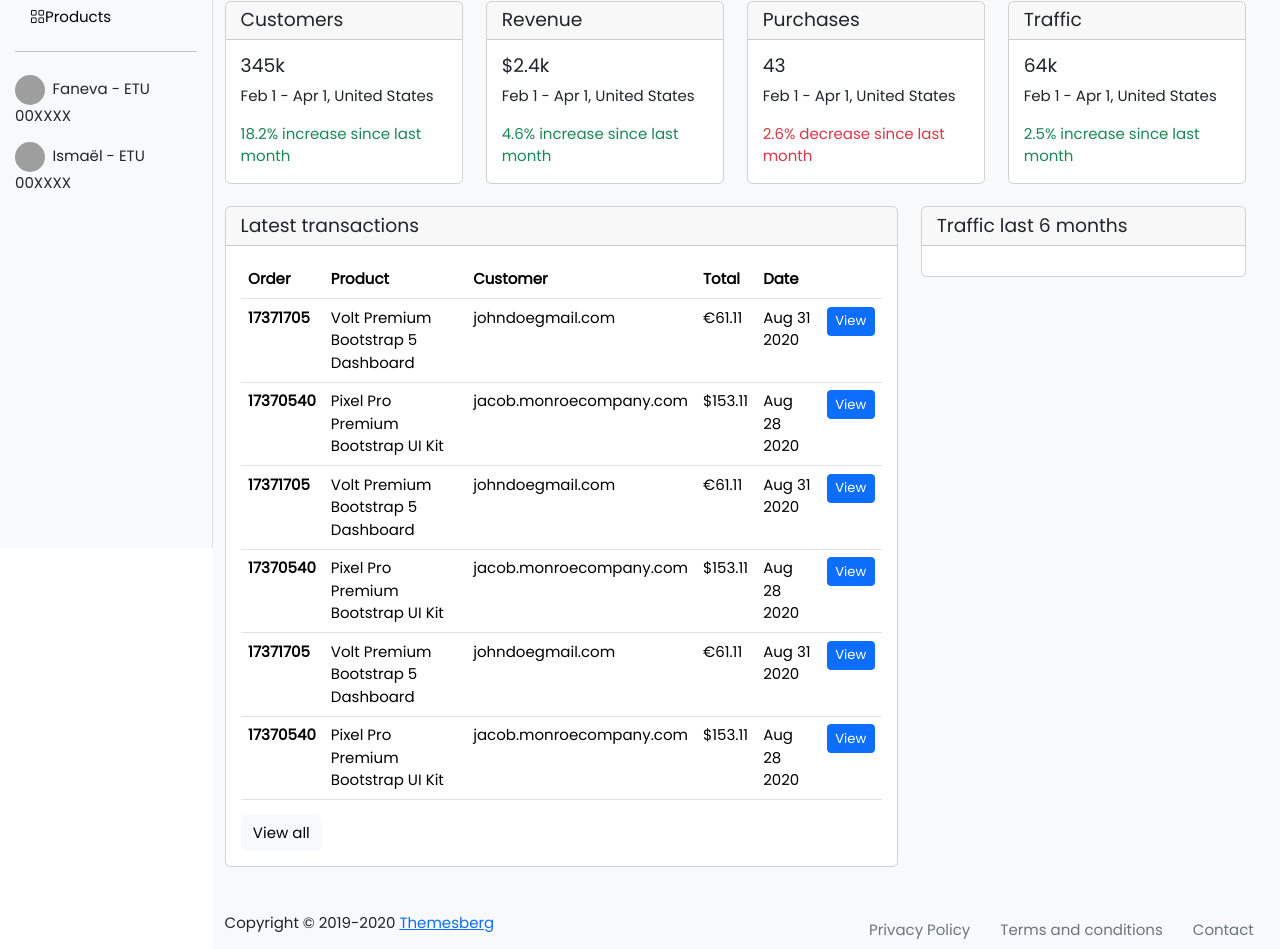
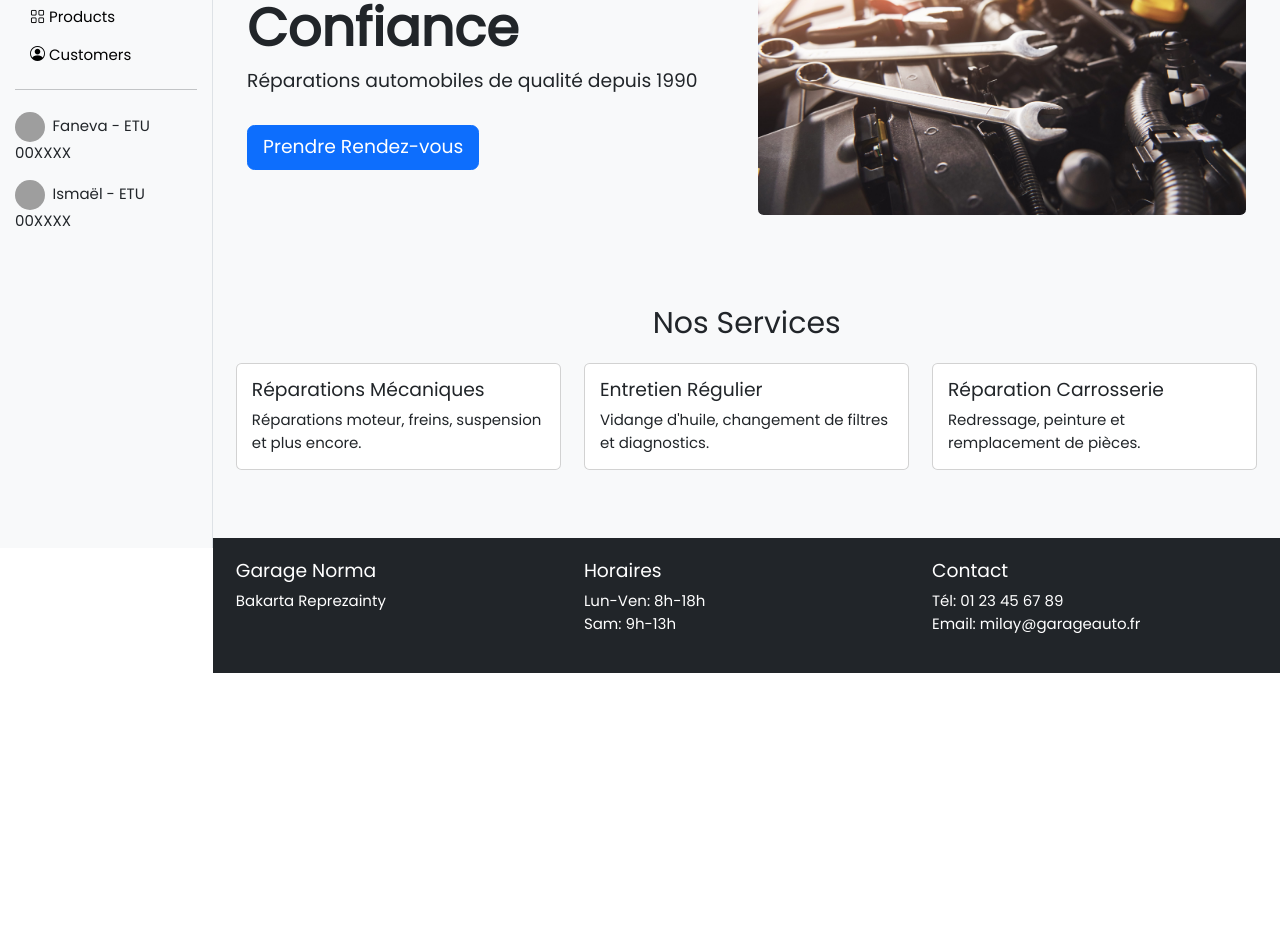
Before and after one commit to fanevaRomi261/frontend_garage_M1, an Angular app: page /accueil in a window 1280 px wide. Shown: the part 240-1189 px from the top of the page. After the commit the page ends 913 px from the top, so only its background shows below. Built offline with nearby package versions, Linux system fonts and the light colour scheme; grey boxes are pictures that could not be loaded.

Commit message:
correction front

```diff
--- a/src/app/layout/layout-main/layout-main.component.html
+++ b/src/app/layout/layout-main/layout-main.component.html
@@ -15,26 +15,27 @@
     <ul class="nav nav-pills flex-column mb-auto">
       <li class="nav-item">
         <a href="#" class="nav-link link-body-emphasis" aria-current="page">
-          <p class="bi bi-house-door" style="position: fixed">Home</p>
-          <br />
+          <p class="bi bi-house-door" style="position:fixed;"> Home</p><br>
         </a>
       </li>
       <li>
         <a href="#" class="nav-link link-body-emphasis">
-          <p class="bi bi-speedometer2" style="position: fixed">Dashboard</p>
-          <br />
+          <p class="bi bi-speedometer2" style="position:fixed;"> Dashboard</p><br>
         </a>
       </li>
       <li>
         <a href="#" class="nav-link link-body-emphasis">
-          <p class="bi bi-table" style="position: fixed">Orders</p>
-          <br />
+          <p class="bi bi-table" style="position:fixed;"> Orders</p><br>
         </a>
       </li>
       <li>
         <a href="#" class="nav-link link-body-emphasis">
-          <p class="bi bi-grid" style="position: fixed">Products</p>
-          <br />
+          <p class="bi bi-grid" style="position:fixed;"> Products</p><br>
+        </a>
+      </li>
+      <li>
+        <a href="#" class="nav-link link-body-emphasis">
+          <p class="bi bi-person-circle" style="position:fixed;"> Customers</p><br>
         </a>
       </li>
     </ul>
@@ -168,15 +169,6 @@
 
     <!-- ### debut template ### !-->
     <div class="container-fluid">
-      <!-- ### debut breadcrumb ### !-->
-      <div
-        class="d-flex justify-content-between flex-wrap flex-md-nowrap align-items-center pt-3 pb-2 mb-3 border-bottom"
-        id="title"
-      >
-        <h1 class="h2">My site</h1>
-      </div>
-      <!-- ### fin breadcrumb ### !-->
-
       <div class="row"></div>
 
       <!-- debut contenu ici -->
@@ -186,26 +178,24 @@
 
       <!-- footer -->
       <div class="row">
-        <footer class="pt-5 d-flex justify-content-between">
-          <span
-            >Copyright © 2019-2020
-            <a href="https://themesberg.com">Themesberg</a></span
-          >
-          <ul class="nav m-0">
-            <li class="nav-item">
-              <a class="nav-link text-secondary" aria-current="page" href="#"
-                >Privacy Policy</a
-              >
-            </li>
-            <li class="nav-item">
-              <a class="nav-link text-secondary" href="#"
-                >Terms and conditions</a
-              >
-            </li>
-            <li class="nav-item">
-              <a class="nav-link text-secondary" href="#">Contact</a>
-            </li>
-          </ul>
+        <!-- Footer -->
+        <footer class="bg-dark text-white py-4">
+          <div class="container">
+            <div class="row">
+              <div class="col-md-4">
+                <h5>Garage Norma</h5>
+                <p>Bakarta Reprezainty</p>
+              </div>
+              <div class="col-md-4">
+                <h5>Horaires</h5>
+                <p>Lun-Ven: 8h-18h<br />Sam: 9h-13h</p>
+              </div>
+              <div class="col-md-4">
+                <h5>Contact</h5>
+                <p>Tél: 01 23 45 67 89<br />Email: milay&#64;garageauto.fr</p>
+              </div>
+            </div>
+          </div>
         </footer>
       </div>
     </div>
--- a/src/app/pages/accueil/accueil.component.html
+++ b/src/app/pages/accueil/accueil.component.html
@@ -1,137 +1,46 @@
-<!-- Nueva grafica -->
-<div class="row">
-  <nav aria-label="breadcrumb">
-    <ol class="breadcrumb">
-      <li class="breadcrumb-item"><a href="#">Home</a></li>
-      <li class="breadcrumb-item active" aria-current="page">Overview</li>
-    </ol>
-  </nav>
-  <p>
-    This is the homepage of a simple admin interface which is part of a tutorial
-    written on Themesberg
-  </p>
-  <div class="row my-4">
-    <div class="col-12 col-md-6 col-lg-3 mb-4 mb-lg-0">
+Hero Section
+<div class="container-fluid bg-light py-5">
+  <div class="container">
+    <div class="row align-items-center">
+      <div class="col-lg-6">
+        <h1 class="display-4 fw-bold">Votre Garage de Confiance</h1>
+        <p class="lead">Réparations automobiles de qualité depuis 1990</p>
+        <button class="btn btn-primary btn-lg mt-3">Prendre Rendez-vous</button>
+      </div>
+      <div class="col-lg-6">
+        <img src="assets/img/login_img.jpg" class="img-fluid rounded" alt="Garage">
+      </div>
+    </div>
+  </div>
+</div>
+
+<!-- Services -->
+<section class="container py-5">
+  <h2 class="text-center mb-4">Nos Services</h2>
+  <div class="row">
+    <div class="col-md-4 mb-4">
       <div class="card">
-        <h5 class="card-header">Customers</h5>
         <div class="card-body">
-          <h5 class="card-title">345k</h5>
-          <p class="card-text">Feb 1 - Apr 1, United States</p>
-          <p class="card-text text-success">18.2% increase since last month</p>
+          <h5 class="card-title">Réparations Mécaniques</h5>
+          <p class="card-text">Réparations moteur, freins, suspension et plus encore.</p>
         </div>
       </div>
     </div>
-    <div class="col-12 col-md-6 mb-4 mb-lg-0 col-lg-3">
+    <div class="col-md-4 mb-4">
       <div class="card">
-        <h5 class="card-header">Revenue</h5>
         <div class="card-body">
-          <h5 class="card-title">$2.4k</h5>
-          <p class="card-text">Feb 1 - Apr 1, United States</p>
-          <p class="card-text text-success">4.6% increase since last month</p>
+          <h5 class="card-title">Entretien Régulier</h5>
+          <p class="card-text">Vidange d'huile, changement de filtres et diagnostics.</p>
         </div>
       </div>
     </div>
-    <div class="col-12 col-md-6 mb-4 mb-lg-0 col-lg-3">
+    <div class="col-md-4 mb-4">
       <div class="card">
-        <h5 class="card-header">Purchases</h5>
         <div class="card-body">
-          <h5 class="card-title">43</h5>
-          <p class="card-text">Feb 1 - Apr 1, United States</p>
-          <p class="card-text text-danger">2.6% decrease since last month</p>
-        </div>
-      </div>
-    </div>
-    <div class="col-12 col-md-6 mb-4 mb-lg-0 col-lg-3">
-      <div class="card">
-        <h5 class="card-header">Traffic</h5>
-        <div class="card-body">
-          <h5 class="card-title">64k</h5>
-          <p class="card-text">Feb 1 - Apr 1, United States</p>
-          <p class="card-text text-success">2.5% increase since last month</p>
+          <h5 class="card-title">Réparation Carrosserie</h5>
+          <p class="card-text">Redressage, peinture et remplacement de pièces.</p>
         </div>
       </div>
     </div>
   </div>
-  <div class="row">
-    <div class="col-12 col-xl-8 mb-4 mb-lg-0">
-      <div class="card">
-        <h5 class="card-header">Latest transactions</h5>
-        <div class="card-body">
-          <div class="table-responsive">
-            <table class="table">
-              <thead>
-                <tr>
-                  <th scope="col">Order</th>
-                  <th scope="col">Product</th>
-                  <th scope="col">Customer</th>
-                  <th scope="col">Total</th>
-                  <th scope="col">Date</th>
-                  <th scope="col"></th>
-                </tr>
-              </thead>
-              <tbody>
-                <tr>
-                  <th scope="row">17371705</th>
-                  <td>Volt Premium Bootstrap 5 Dashboard</td>
-                  <td>johndoegmail.com</td>
-                  <td>€61.11</td>
-                  <td>Aug 31 2020</td>
-                  <td><a href="#" class="btn btn-sm btn-primary">View</a></td>
-                </tr>
-                <tr>
-                  <th scope="row">17370540</th>
-                  <td>Pixel Pro Premium Bootstrap UI Kit</td>
-                  <td>jacob.monroecompany.com</td>
-                  <td>$153.11</td>
-                  <td>Aug 28 2020</td>
-                  <td><a href="#" class="btn btn-sm btn-primary">View</a></td>
-                </tr>
-                <tr>
-                  <th scope="row">17371705</th>
-                  <td>Volt Premium Bootstrap 5 Dashboard</td>
-                  <td>johndoegmail.com</td>
-                  <td>€61.11</td>
-                  <td>Aug 31 2020</td>
-                  <td><a href="#" class="btn btn-sm btn-primary">View</a></td>
-                </tr>
-                <tr>
-                  <th scope="row">17370540</th>
-                  <td>Pixel Pro Premium Bootstrap UI Kit</td>
-                  <td>jacob.monroecompany.com</td>
-                  <td>$153.11</td>
-                  <td>Aug 28 2020</td>
-                  <td><a href="#" class="btn btn-sm btn-primary">View</a></td>
-                </tr>
-                <tr>
-                  <th scope="row">17371705</th>
-                  <td>Volt Premium Bootstrap 5 Dashboard</td>
-                  <td>johndoegmail.com</td>
-                  <td>€61.11</td>
-                  <td>Aug 31 2020</td>
-                  <td><a href="#" class="btn btn-sm btn-primary">View</a></td>
-                </tr>
-                <tr>
-                  <th scope="row">17370540</th>
-                  <td>Pixel Pro Premium Bootstrap UI Kit</td>
-                  <td>jacob.monroecompany.com</td>
-                  <td>$153.11</td>
-                  <td>Aug 28 2020</td>
-                  <td><a href="#" class="btn btn-sm btn-primary">View</a></td>
-                </tr>
-              </tbody>
-            </table>
-          </div>
-          <a href="#" class="btn btn-block btn-light">View all</a>
-        </div>
-      </div>
-    </div>
-    <div class="col-12 col-xl-4">
-      <div class="card">
-        <h5 class="card-header">Traffic last 6 months</h5>
-        <div class="card-body">
-          <div id="traffic-chart"></div>
-        </div>
-      </div>
-    </div>
-  </div>
-</div>
+</section>
```
